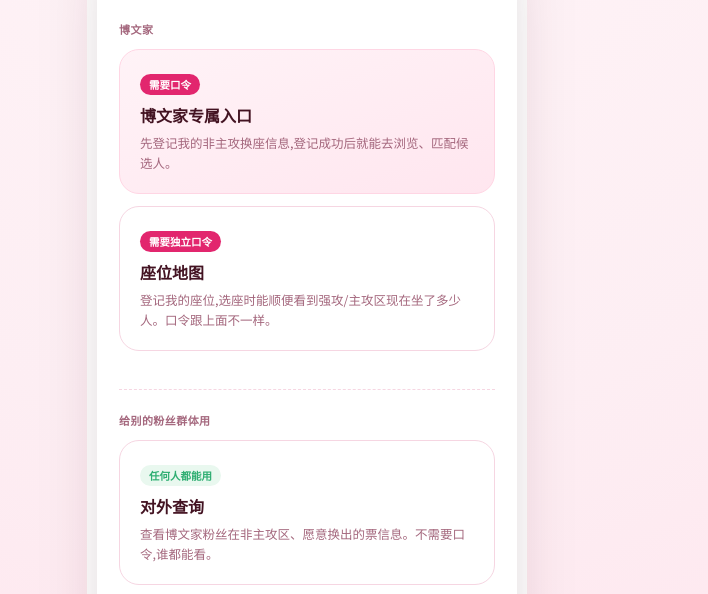
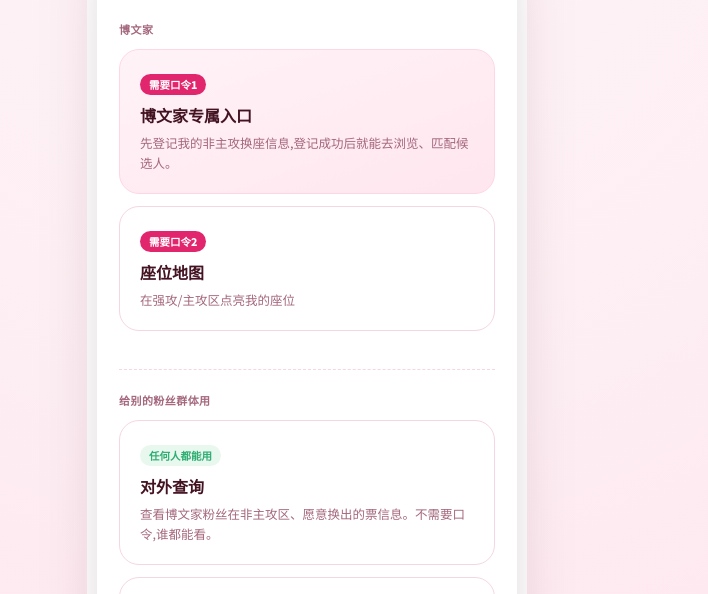
Before and after one commit to YC-451/fifthseatswap, a website: page seatswap/public/index.html in a window 1280 px wide. Shown: the part 150-744 px from the top of the page, without its empty margins (333-1041 px from the left). Drawn offline with Linux system fonts and the light colour scheme.

Commit message:
Update index.html

```diff
--- a/seatswap/public/index.html
+++ b/seatswap/public/index.html
@@ -39,14 +39,14 @@
     <div class="entry-group">
       <div class="group-label">博文家</div>
       <a class="portal-card internal" href="register.html?entry=1">
-        <span class="badge pw">需要口令</span>
+        <span class="badge pw">需要口令1</span>
         <h3>博文家专属入口</h3>
         <p>先登记我的非主攻换座信息,登记成功后就能去浏览、匹配候选人。</p>
       </a>
       <a class="portal-card" href="seatmap-register.html">
-        <span class="badge pw">需要独立口令</span>
+        <span class="badge pw">需要口令2</span>
         <h3>座位地图</h3>
-        <p>登记我的座位,选座时能顺便看到强攻/主攻区现在坐了多少人。口令跟上面不一样。</p>
+        <p>在强攻/主攻区点亮我的座位</p>
       </a>
     </div>
 
```
